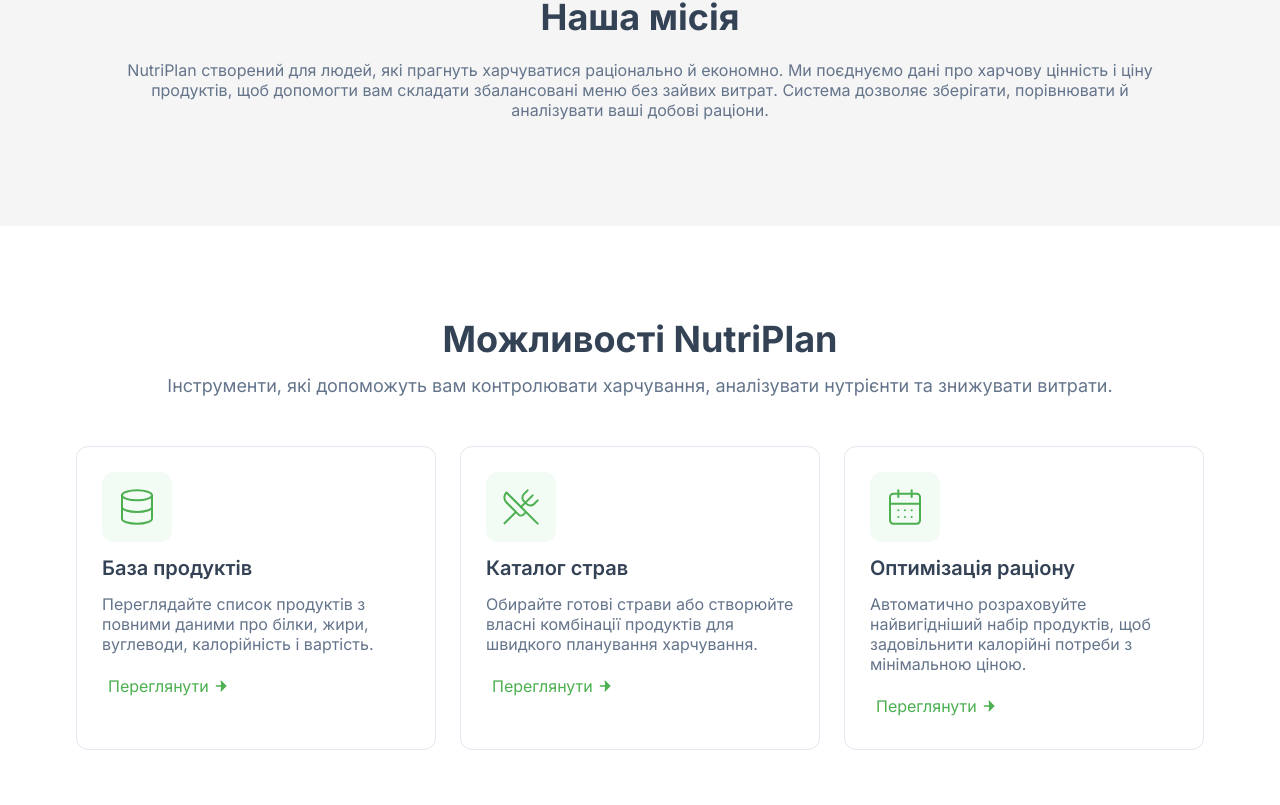
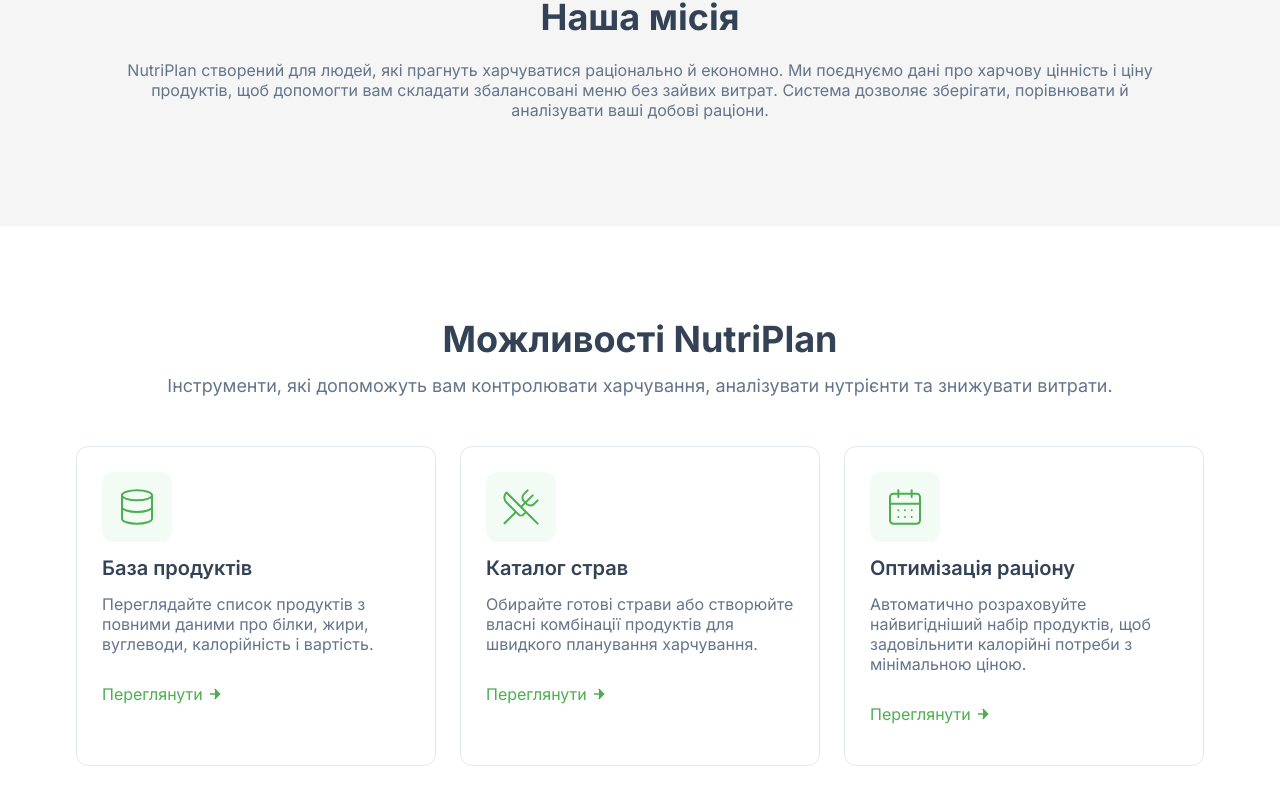
Before and after one commit to AndreyFortus/DietMenuProject, a React (Create React App) app in the folder frontend/: page / in a window 1280 px wide. Shown: the part 879-1684 px from the top of the page. Built offline with nearby package versions, Linux system fonts and the light colour scheme.

Commit message:
Add functionality to buttons on home page

```diff
--- a/frontend/src/components/FeatureCard/FeatureCard.js
+++ b/frontend/src/components/FeatureCard/FeatureCard.js
@@ -1,9 +1,10 @@
 import React from "react";
 import styles from "./FeatureCard.module.css";
+import { Link } from "react-router-dom";
 
 import { ReactComponent as LinkArrow } from "../../assets/link-arrow.svg";
 
-function FeatureCard({ IconComponent, title, description }) {
+function FeatureCard({ IconComponent, title, description, to }) {
   return (
     <div className={styles.card}>
       <div className={styles.iconContainer}>
@@ -13,13 +14,10 @@ function FeatureCard({ IconComponent, title, description }) {
       <h3>{title}</h3>
       <p>{description}</p>
 
-      <button
-        onClick={() => console.log("Button clicked!")}
-        className={styles.link}
-      >
+      <Link to={to} className={styles.link}>
         <span>Переглянути</span>
         <LinkArrow />
-      </button>
+      </Link>
     </div>
   );
 }
--- a/frontend/src/components/Features/Features.js
+++ b/frontend/src/components/Features/Features.js
@@ -23,16 +23,19 @@ function Features() {
           IconComponent={DbIcon}
           title="База продуктів"
           description="Переглядайте список продуктів з повними даними про білки, жири, вуглеводи, калорійність і вартість."
+          to="/dishes"
         />
         <FeatureCard
           IconComponent={ListIcon}
           title="Каталог страв"
           description="Обирайте готові страви або створюйте власні комбінації продуктів для швидкого планування харчування."
+          to="/dishes"
         />
         <FeatureCard
           IconComponent={CalcIcon}
           title="Оптимізація раціону"
           description="Автоматично розраховуйте найвигідніший набір продуктів, щоб задовільнити калорійні потреби з мінімальною ціною."
+          to="/calculator"
         />
       </div>
     </section>
--- a/frontend/src/components/Hero/Hero.js
+++ b/frontend/src/components/Hero/Hero.js
@@ -1,7 +1,7 @@
 import React from "react";
 import styles from "./Hero.module.css";
 import Button from "../Button/Button";
-
+import { Link } from "react-router-dom";
 import heroImage from "../../assets/hero-image.png";
 import { ReactComponent as ArrowIcon } from "../../assets/arrow-right.svg";
 import { ReactComponent as ChevronIcon } from "../../assets/chevron-right.svg";
@@ -18,9 +18,12 @@ function Hero() {
         </p>
 
         <div className={styles.buttonRow}>
-          <Button variant="primary" iconAfter={<ArrowIcon />}>
-            Сформувати раціон
-          </Button>
+          <Link to="/calculator" className={styles.buttonLink}>
+            <Button variant="primary" iconAfter={<ArrowIcon />}>
+              Сформувати раціон
+            </Button>
+          </Link>
+
           <Button variant="secondary" iconAfter={<ChevronIcon />}>
             Дивитися Демо
           </Button>
--- a/frontend/src/components/Hero/Hero.module.css
+++ b/frontend/src/components/Hero/Hero.module.css
@@ -50,3 +50,8 @@
   display: flex;
   gap: 16px;
 }
+
+.buttonLink {
+  text-decoration: none;
+  display: flex;
+}
```
